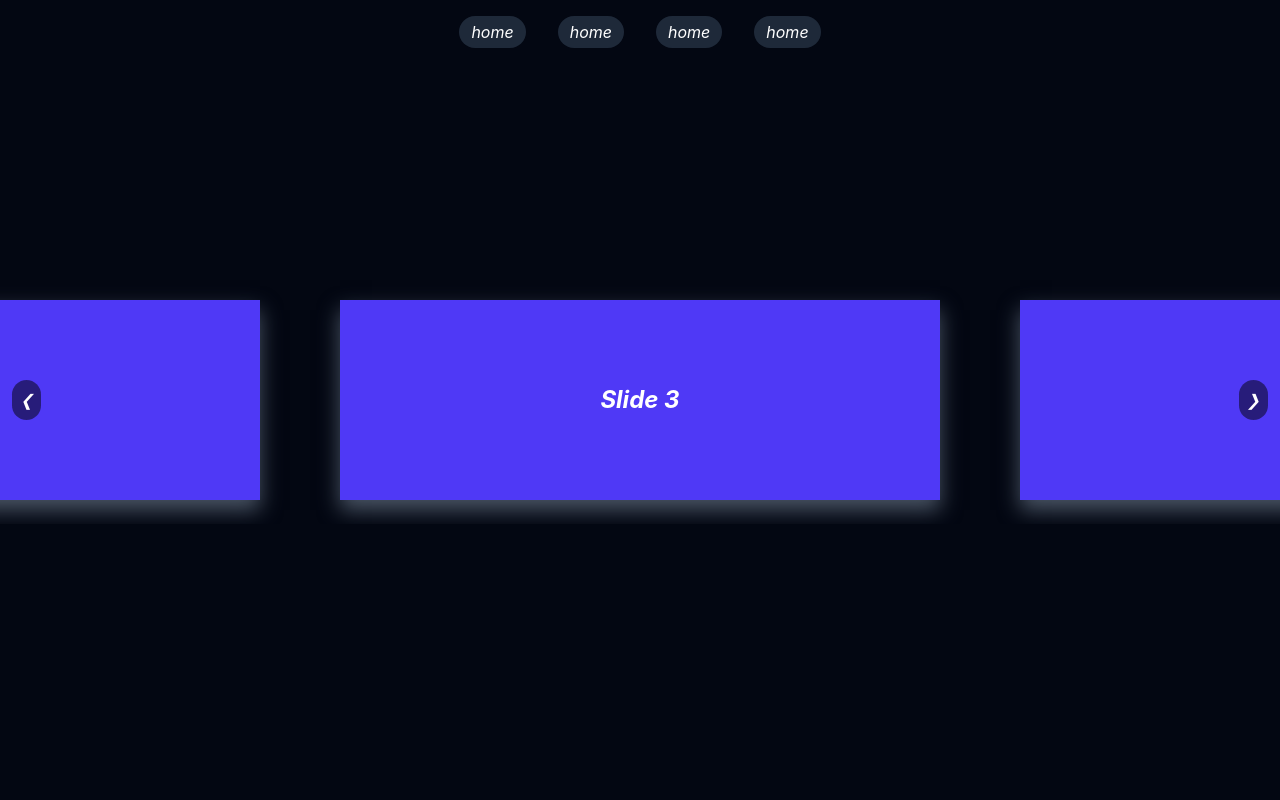
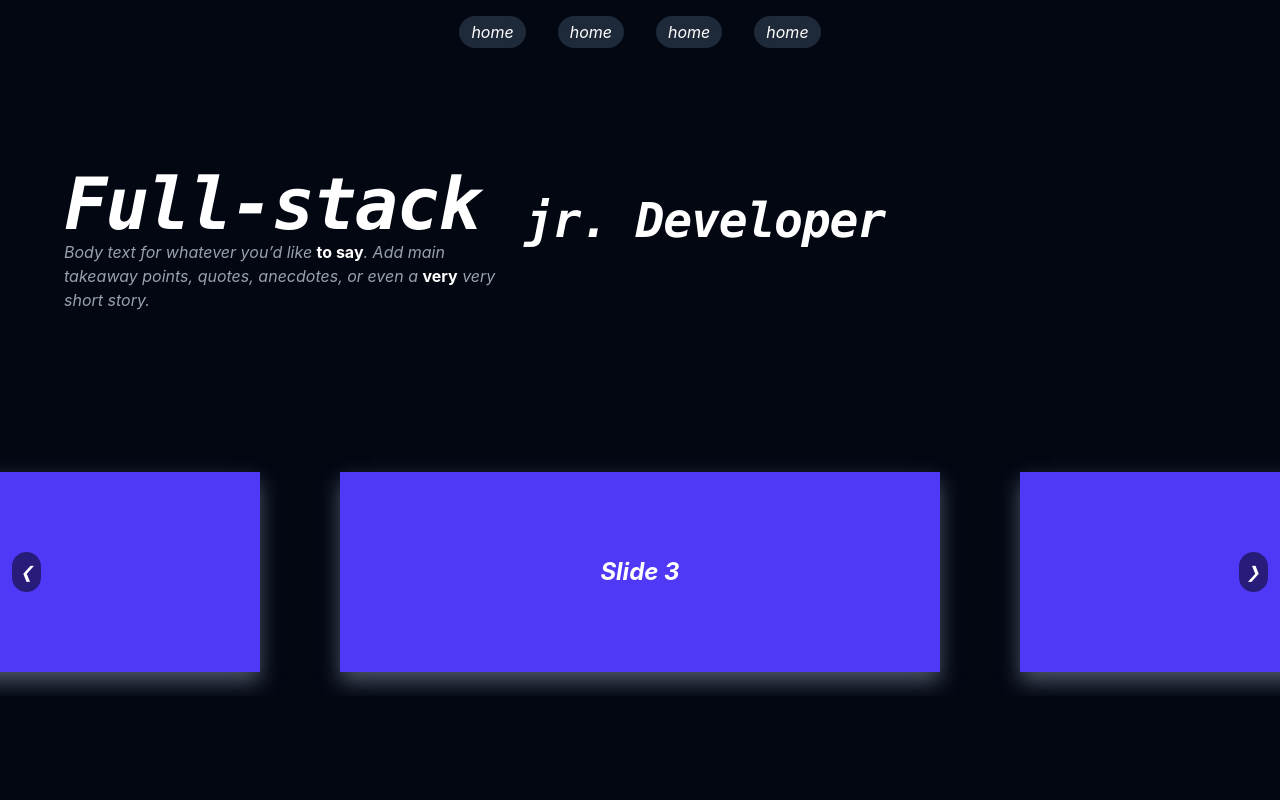
Before and after one commit to Monreaal/Mi-Portafolio-Web, a Flask app: page / in a window 1280 px wide. Run offline with Flask 3, Linux system fonts and the light colour scheme.

Commit message:
Descripcion y titulos

```diff
--- a/app.py
+++ b/app.py
@@ -1,5 +1,6 @@
 from flask import Flask, render_template
 from livereload import Server
+
 app = Flask(__name__)
 
 @app.route('/')
@@ -29,4 +30,4 @@ if __name__ == '__main__':
 
     # Levantamos el servidor exponiéndolo a tu red local
     server.serve(host='0.0.0.0', port=5000)
-    """
+"""
--- a/static/css/output.css
+++ b/static/css/output.css
@@ -11,15 +11,27 @@
     --color-orange-300: oklch(83.7% 0.128 66.29);
     --color-orange-500: oklch(70.5% 0.213 47.604);
     --color-indigo-600: oklch(51.1% 0.262 276.966);
+    --color-gray-400: oklch(70.7% 0.022 261.325);
     --color-gray-600: oklch(44.6% 0.03 256.802);
     --color-gray-800: oklch(27.8% 0.033 256.848);
     --color-gray-950: oklch(13% 0.028 261.692);
     --color-black: #000;
     --color-white: #fff;
     --spacing: 0.25rem;
+    --container-md: 28rem;
+    --text-sm: 0.875rem;
+    --text-sm--line-height: calc(1.25 / 0.875);
+    --text-base: 1rem;
+    --text-base--line-height: calc(1.5 / 1);
     --text-2xl: 1.5rem;
     --text-2xl--line-height: calc(2 / 1.5);
+    --text-5xl: 3rem;
+    --text-5xl--line-height: 1;
+    --text-7xl: 4.5rem;
+    --text-7xl--line-height: 1;
     --font-weight-bold: 700;
+    --font-weight-black: 900;
+    --tracking-tight: -0.025em;
     --default-transition-duration: 150ms;
     --default-transition-timing-function: cubic-bezier(0.4, 0, 0.2, 1);
     --default-font-family: var(--font-sans);
@@ -178,10 +190,21 @@
   .static {
     position: static;
   }
+  .font-bold {
+    --tw-font-weight: var(--font-weight-bold);
+    font-weight: var(--font-weight-bold);
+  }
+  .text-white {
+    color: var(--color-white);
+  }
+  .not-italic {
+    font-style: normal;
+  }
 }
 body {
   display: flex;
   min-height: 100vh;
+  flex-direction: column;
   align-items: center;
   justify-content: center;
   background-color: var(--color-gray-950);
@@ -215,6 +238,84 @@ nav button {
   }
   &:active {
     color: var(--color-black);
+  }
+}
+.contenedorPresentacion {
+  width: 100%;
+  padding: calc(var(--spacing) * 8);
+  @media (width >= 48rem) {
+    padding: calc(var(--spacing) * 16);
+  }
+}
+.presentacion {
+  margin-inline: auto;
+  display: grid;
+  width: 100%;
+  grid-template-columns: repeat(5, minmax(0, 1fr));
+  grid-template-rows: repeat(3, minmax(0, 1fr));
+  align-items: flex-start;
+  column-gap: 0px;
+  row-gap: 0px;
+  @media (width >= 48rem) {
+    grid-template-columns: repeat(5, minmax(0, 1fr));
+  }
+  @media (width >= 48rem) {
+    grid-template-rows: repeat(3, minmax(0, 1fr));
+  }
+}
+.fullstackText {
+  grid-column: span 2 / span 2;
+  font-family: var(--font-mono);
+  font-size: var(--text-7xl);
+  line-height: var(--tw-leading, var(--text-7xl--line-height));
+  --tw-leading: 1;
+  line-height: 1;
+  --tw-font-weight: var(--font-weight-black);
+  font-weight: var(--font-weight-black);
+  --tw-tracking: var(--tracking-tight);
+  letter-spacing: var(--tracking-tight);
+  @media (width >= 48rem) {
+    grid-column-start: 1;
+  }
+  @media (width >= 48rem) {
+    grid-row-start: 1;
+  }
+}
+.jrText {
+  grid-column: span 2 / span 2;
+  grid-row: span 2 / span 2;
+  padding-block: calc(var(--spacing) * 7);
+  font-family: var(--font-mono);
+  font-size: var(--text-5xl);
+  line-height: var(--tw-leading, var(--text-5xl--line-height));
+  --tw-leading: 1;
+  line-height: 1;
+  --tw-font-weight: var(--font-weight-black);
+  font-weight: var(--font-weight-black);
+  --tw-tracking: var(--tracking-tight);
+  letter-spacing: var(--tracking-tight);
+  @media (width >= 48rem) {
+    grid-column-start: 3;
+  }
+  @media (width >= 48rem) {
+    grid-row-start: 1;
+  }
+}
+.miDescripcion {
+  grid-column: span 2 / span 2;
+  max-width: var(--container-md);
+  font-size: var(--text-sm);
+  line-height: var(--tw-leading, var(--text-sm--line-height));
+  color: var(--color-gray-400);
+  @media (width >= 40rem) {
+    font-size: var(--text-base);
+    line-height: var(--tw-leading, var(--text-base--line-height));
+  }
+  @media (width >= 48rem) {
+    grid-column-start: 1;
+  }
+  @media (width >= 48rem) {
+    grid-row-start: 2;
   }
 }
 .contenedorCarouselSlides {
@@ -304,6 +405,14 @@ nav button {
   syntax: "*";
   inherits: false;
 }
+@property --tw-leading {
+  syntax: "*";
+  inherits: false;
+}
+@property --tw-tracking {
+  syntax: "*";
+  inherits: false;
+}
 @property --tw-shadow {
   syntax: "*";
   inherits: false;
@@ -388,6 +497,8 @@ nav button {
   @supports ((-webkit-hyphens: none) and (not (margin-trim: inline))) or ((-moz-orient: inline) and (not (color:rgb(from red r g b)))) {
     *, ::before, ::after, ::backdrop {
       --tw-font-weight: initial;
+      --tw-leading: initial;
+      --tw-tracking: initial;
       --tw-shadow: 0 0 #0000;
       --tw-shadow-color: initial;
       --tw-shadow-alpha: 100%;
--- a/templates/index.html
+++ b/templates/index.html
@@ -14,6 +14,26 @@
             <button href="">home</button>
             <button href="">home</button>
         </nav>
+
+        <div class="contenedorPresentacion">
+            <div class="presentacion">
+
+                <!-- Fila 1 / Columna 1: Full-stack -->
+                <h1 class="fullstackText">
+                Full-stack
+                </h1>
+
+                <!-- Fila 2 / Columna 2: jr. Developer (Escalonado a la derecha) -->
+                <h1 class="jrText ">
+                jr. Developer
+                </h1>
+
+                <!-- Fila 2 / Columna 1: Párrafo descriptivo -->
+                <p class="miDescripcion">
+                Body text for whatever you’d like <span class="font-bold not-italic text-white">to say</span>. Add main takeaway points, quotes, anecdotes, or even a <span class="font-bold not-italic text-white">very</span> very short story.
+                </p>
+            </div>
+        </div>
 
         <div class="contenedorCarouselSlides">
 
```
Also changed, not shown: static/css/input.css (+19 -1 lines).
